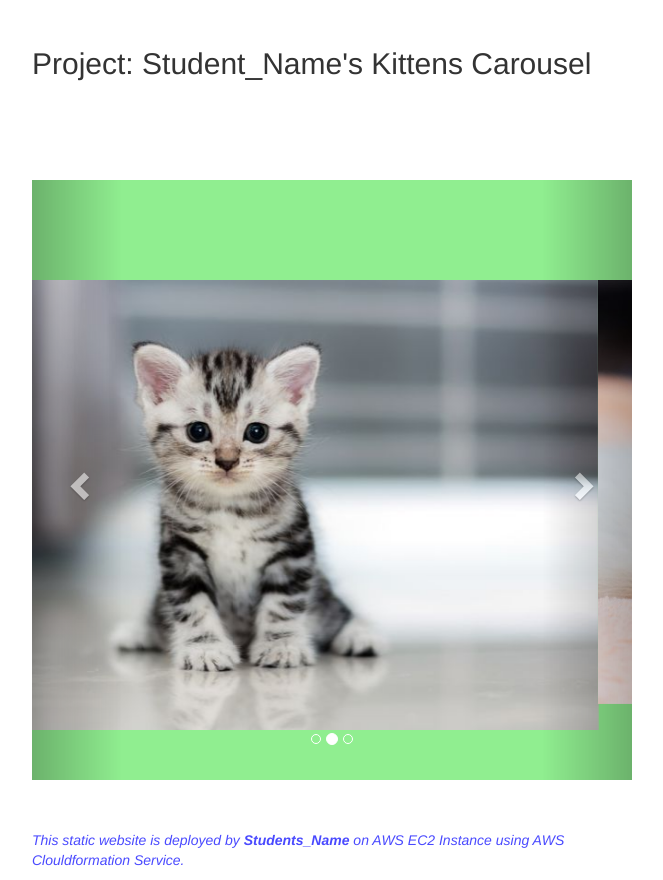
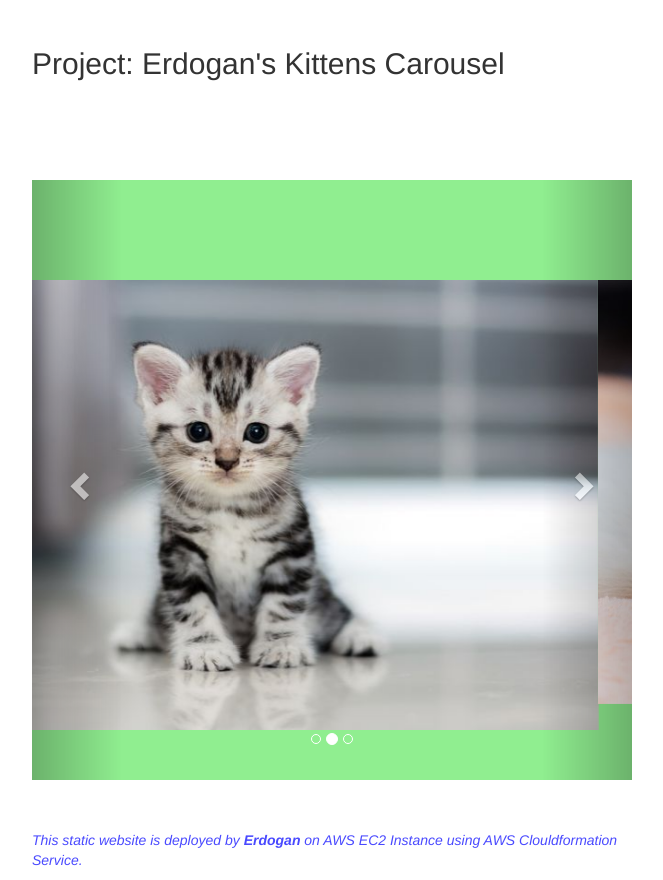
Before and after one commit to erdogan86/My_Projekt, a plain HTML site: page 101-kittens-carousel-static-website-ec2/static-web/index.html in a window 1280 px wide. Shown: the part 403-1283 px from the top of the page, without its empty margins (308-971 px from the left). Drawn offline with nearby package versions, Linux system fonts and the light colour scheme.

Commit message:
Update index.html

```diff
--- a/101-kittens-carousel-static-website-ec2/static-web/index.html
+++ b/101-kittens-carousel-static-website-ec2/static-web/index.html
@@ -45,7 +45,7 @@
 
   <div><img src="https://clarusway.com/wp-content/uploads/2020/06/clarusway_logo.png" /></div>
 
-  <h2> Project: Student_Name's Kittens Carousel</h2>
+  <h2> Project: Erdogan's Kittens Carousel</h2>
 
   <div id="myCarousel" class="carousel slide" data-ride="carousel">
     <!-- Indicators -->
@@ -80,7 +80,7 @@
   </div>
 
 
-  <p class="footnote"><i>This static website is deployed by <b> Students_Name </b> on AWS EC2 Instance using AWS
+  <p class="footnote"><i>This static website is deployed by <b> Erdogan </b> on AWS EC2 Instance using AWS
       Clouldformation Service.</i></p>
 </body>
 
```
